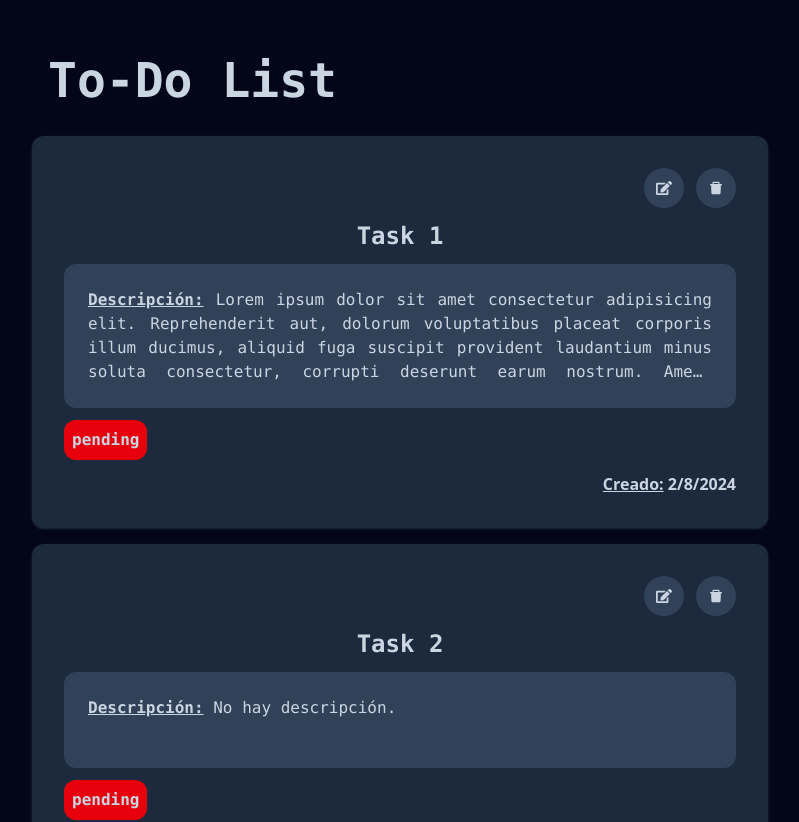
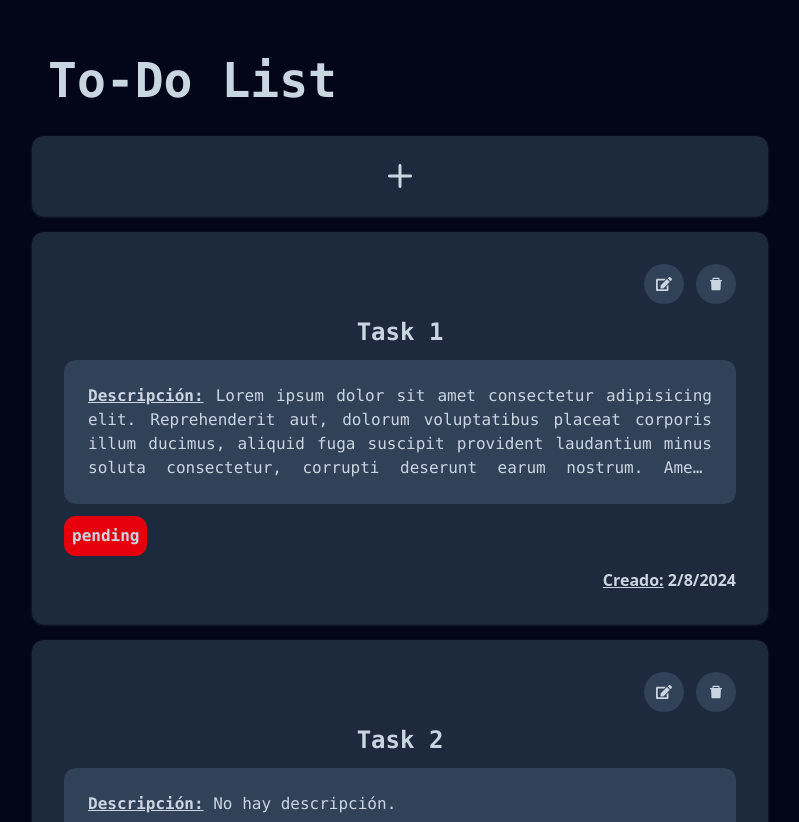
Before and after one commit to M1keyy/To-Do-List, a React app in the folder frontend/to-do-list/: page /Home in a window 1280 px wide. Shown: the top 822 px of the page, without its empty margins (240-1039 px from the left). Built offline with nearby package versions, Linux system fonts and the light colour scheme; the HTML template or start-up script is replaced by a standard one.

Commit message:
Botón de agregar tarea fue agregado a la vista principal.

```diff
--- /dev/null
+++ b/frontend/to-do-list/src/components/AddButton.tsx
@@ -0,0 +1,11 @@
+import { IoIosAdd } from "react-icons/io";
+
+const AddButton = () => {
+  return (
+    <button className="rounded-xl bg-slate-800 hover:brightness-150 transition-all cursor-pointer shadow shadow-gray-800 p-4 w-full justify-items-center">
+      <IoIosAdd size={48} />
+    </button>
+  );
+};
+
+export default AddButton;
--- a/frontend/to-do-list/src/pages/HomePage.tsx
+++ b/frontend/to-do-list/src/pages/HomePage.tsx
@@ -1,3 +1,4 @@
+import AddButton from "../components/AddButton";
 import Card from "../components/Card";
 import tasks from "../utils/testData";
 
@@ -6,6 +7,7 @@ const HomePage = () => {
     <>
       <div className="flex flex-col gap-4 p-4 items-center mx-auto max-w-3xl pb-12">
         <h1 className="font-bold font-mono text-5xl p-4 pt-10 w-full">To-Do List</h1>
+        <AddButton />
         {tasks.map((task) => (
           <Card
             key={task.id}
```
